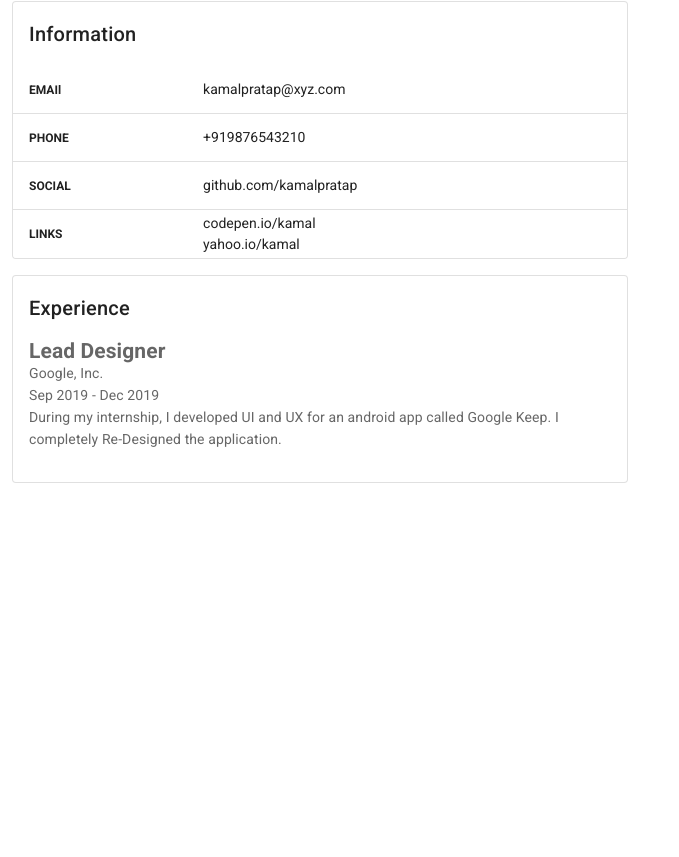
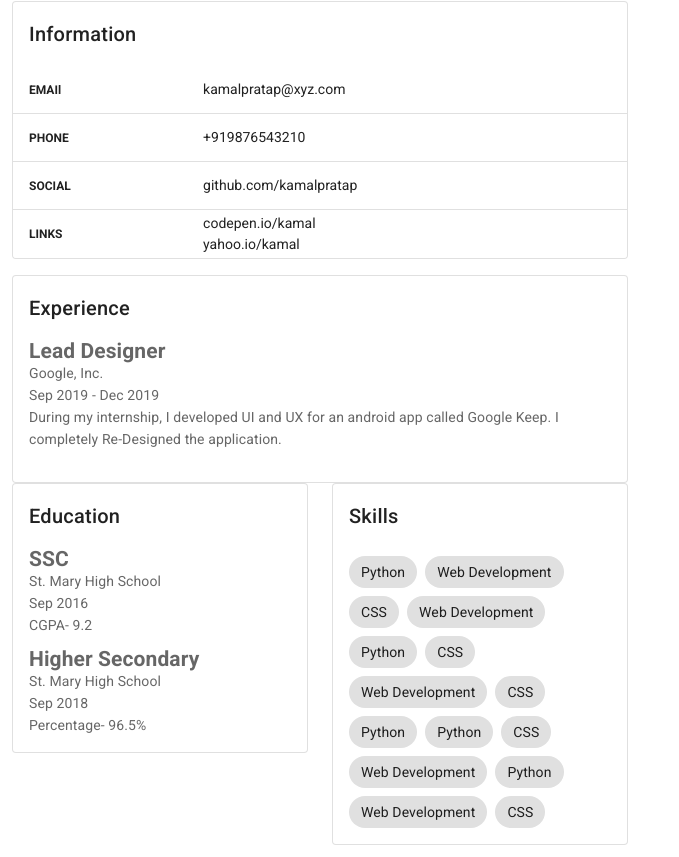
Before and after one commit to pSnehanshu/duckcart-project, a Vue app: page / in a window 1280 px wide. Shown: the part 367-1224 px from the top of the page, without its empty margins (0-679 px from the left). Before the commit the page ends 862 px from the top, so only its background shows below. Built offline with nearby package versions, Linux system fonts and the light colour scheme.

Commit message:
left-side done

```diff
--- a/src/components/main-area.vue
+++ b/src/components/main-area.vue
@@ -52,12 +52,44 @@
             <v-card outlined class="mt-4">
               <v-card-title>Experience</v-card-title>
               <v-card-text>
-                <h2>Lead Designer</h2>
-                <div>Google, Inc.</div>
-                <div>Sep 2019 - Dec 2019</div>
-                <p>During my internship, I developed UI and UX for an android app called Google Keep. I completely Re-Designed the application.</p>
+                <div>
+                  <h2>Lead Designer</h2>
+                  <div>Google, Inc.</div>
+                  <div>Sep 2019 - Dec 2019</div>
+                  <p>During my internship, I developed UI and UX for an android app called Google Keep. I completely Re-Designed the application.</p>
+                </div>
               </v-card-text>
             </v-card>
+
+            <v-row>
+              <v-col>
+                <v-card outlined>
+                  <v-card-title>Education</v-card-title>
+                  <v-card-text>
+                    <div>
+                      <h2>SSC</h2>
+                      <div>St. Mary High School</div>
+                      <div>Sep 2016</div>
+                      <div>CGPA- 9.2</div>
+                    </div>
+                    <div class="mt-3">
+                      <h2>Higher Secondary</h2>
+                      <div>St. Mary High School</div>
+                      <div>Sep 2018</div>
+                      <div>Percentage- 96.5%</div>
+                    </div>
+                  </v-card-text>
+                </v-card>
+              </v-col>
+              <v-col>
+                <v-card outlined>
+                  <v-card-title>Skills</v-card-title>
+                  <v-card-text>
+                    <v-chip v-for="(skill, i) in skills" :key="i" class="mr-2 mt-2">{{skill}}</v-chip>
+                  </v-card-text>
+                </v-card>
+              </v-col>
+            </v-row>
           </v-tab-item>
           <v-tab-item>Empty</v-tab-item>
           <v-tab-item>Empty</v-tab-item>
@@ -81,6 +113,23 @@ export default {
       { name: "assessments", label: "Assessments" },
       { name: "files", label: "Files" },
       { name: "resume", label: "Resume" }
+    ],
+    skills: [
+      "Python",
+      "Web Development",
+      "CSS",
+      "Web Development",
+      "Python",
+      "CSS",
+      "Web Development",
+      "CSS",
+      "Python",
+      "Python",
+      "CSS",
+      "Web Development",
+      "Python",
+      "Web Development",
+      "CSS"
     ]
   })
 };
```
